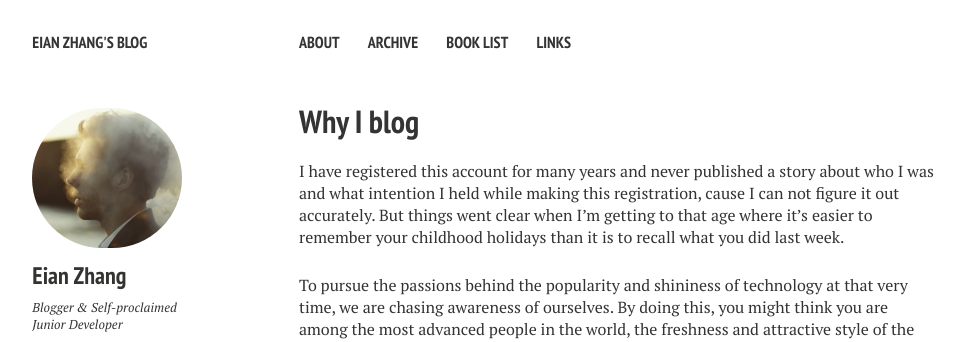
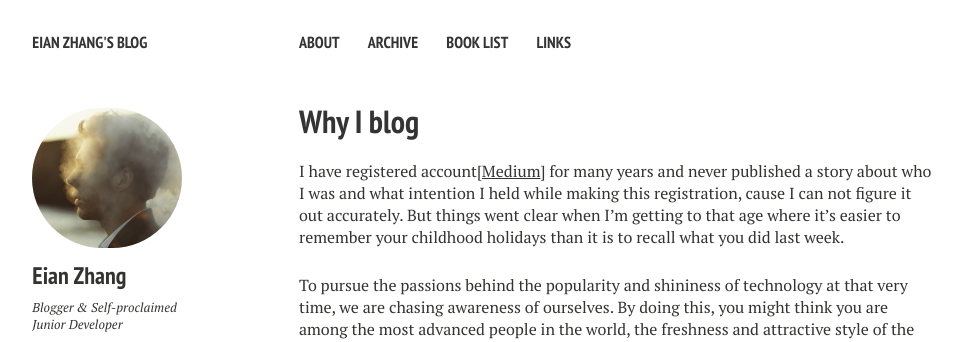
Before and after one commit to jarynzhang/eianzhang.github.io, a Jekyll site: the page built from _posts/2021-08-05-Why I blog.md, in a window 1280 px wide. Shown: the top 342 px of the page, without its empty margins (21-991 px from the left). Built offline with Jekyll 4.4.1, drawn with Linux system fonts in a browser that asks for light colours; nearby versions of some CDN libraries; our own code applies the rules of GitHub Pages for plain Markdown files.

Commit message:
5.011 why

```diff
--- a/_posts/2021-08-05-Why I blog.md
+++ b/_posts/2021-08-05-Why I blog.md
@@ -8,7 +8,7 @@ tags:
 ---
 
 
-I have registered this account for many years and never published a story about who I was and what intention I held while making this registration, cause I can not figure it out accurately. But things went clear when I’m getting to that age where it’s easier to remember your childhood holidays than it is to recall what you did last week.
+I have registered account[[Medium](https://medium.com/@eian.zhang)] for many years and never published a story about who I was and what intention I held while making this registration, cause I can not figure it out accurately. But things went clear when I’m getting to that age where it’s easier to remember your childhood holidays than it is to recall what you did last week.
 
 To pursue the passions behind the popularity and shininess of technology at that very time,  we are chasing awareness of ourselves. By doing this, you might think you are among the most advanced people in the world, the freshness and attractive style of the “tech-things” confused your thoughts about the world and human beings living in it.
 
```
